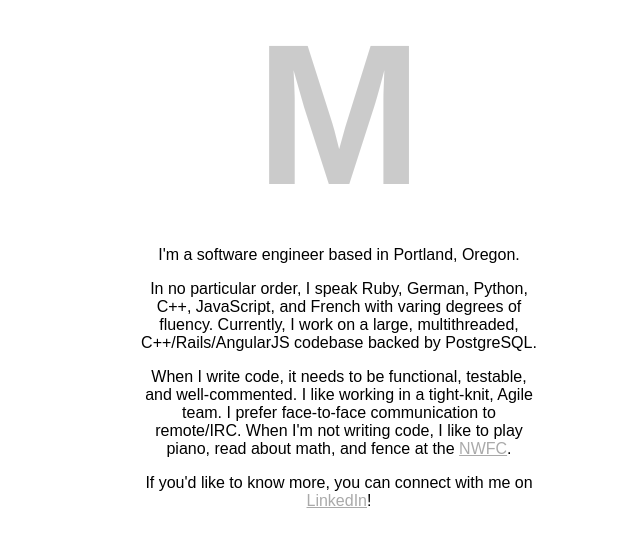
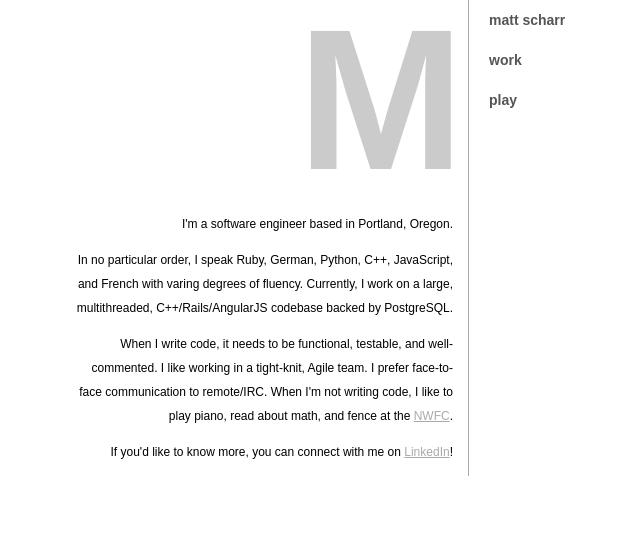
Before and after one commit to scharrma/mattscharr, a plain HTML site: page index.html in a window 1280 px wide. Shown: the whole page, without its empty margins (301-941 px from the left). Drawn offline with Linux system fonts and the light colour scheme.

Commit message:
styled temporary index page

```diff
--- a/index.css
+++ b/index.css
@@ -4,7 +4,6 @@ body {
 	padding: 0;
 
 	font-family: Arial, Helvetica, sans-serif;
-	text-align: center;
 	background: white;
 	color: black;
 }
@@ -13,32 +12,41 @@ a {
 	color: #aaa;
 }
 
-article {
+#container {
 	position: relative;
 	margin: 0 auto;
 	padding: 0;
-	max-width: 400px;
+	width: 540px;
 }
 
 section {
+	position: relative;
 	margin: 0;
-	padding: 0;
+	padding: 0 15px 0 0;
+	max-width: 384px;
+	border-right: solid 1px #aaa;
+	text-align: right;
+	float: left;
 }
 
-#splash {
-	font-weight: bold;
-	display: block;
-	cursor: pointer;
+p {
+	line-height: 24px;
+	font-size: 12px;
 }
 
-#splash h1 {
+#m {
 	position: relative;
-	display: inline-block;
-	margin: 0;
+	display: block;
+	margin: 0 0 0 225px;
 	padding: 0;
 	opacity: 0.2;
+	width: 170px;
+
 	text-decoration: none;
+	font-weight: bold;
 	font-size: 200px;
+	line-height: 200px;
+	color: black;
 
 	-moz-transition: all 1s ease;
 	-webkit-transition: all 1s ease;
@@ -46,13 +54,52 @@ section {
 	transition: all 1s ease;
 }
 
-#splash h1:hover {
+#m:hover {
 	opacity: 1.0;
 
 	-moz-transform: rotate(5deg);
 	-webkit-transform: rotate(5deg);
 	-o-transform: rotate(5deg);
 	transform: rotate(5deg);
+}
 
-	z-index: 1000;
+nav {
+	margin: 0;
+	padding: 0;
+	float: left;
 }
+
+nav ul {
+	margin: 0;
+	padding: 0;
+}
+
+nav ul li {
+	display: block;
+	margin: 0;
+	padding: 0 0 0 20px;
+	line-height: 40px;
+	font-size: 14px;
+	font-weight: bold;
+	color: #555;
+	text-decoration: none;
+	background: none;
+	cursor: pointer;
+
+	-moz-transition: background 1s linear;
+	-webkit-transition: background 1s linear;
+	-o-transition: background 1s linear;
+	transition: background 1s linear;
+}
+
+nav ul li a {
+	display: block;
+	width: 120px;
+	height: 40px;
+	text-decoration: none;
+	color: #555;
+}
+
+nav ul li:hover {
+	background: #ddd;
+}
--- a/index.html
+++ b/index.html
@@ -13,16 +13,21 @@
     <script src="index.js"></script>
   </head>
   <body>
-    <article>
-      <section id="splash">
+    <div id="container">
+      <section id="about">
         <h1 id="m">M</h1>
-      </section>
-      <section id="about">
         <p>I'm a software engineer based in Portland, Oregon.</p>
         <p>In no particular order, I speak Ruby, German, Python, C++, JavaScript, and French with varing degrees of fluency. Currently, I work on a large, multithreaded, C++/Rails/AngularJS codebase backed by PostgreSQL.</p>
         <p>When I write code, it needs to be functional, testable, and well-commented. I like working in a tight-knit, Agile team. I prefer face-to-face communication to remote/IRC. When I'm not writing code, I like to play piano, read about math, and fence at the <a target="_blank" href="http://nwfencing.org">NWFC</a>.</p>
         <p>If you'd like to know more, you can connect with me on <a target="_blank" href="https://www.linkedin.com/in/mattscharr">LinkedIn</a>!</p>
       </section>
-    </article>
+      <nav>
+        <ul>
+          <li><a href="#">matt scharr</a></li>
+          <li><a target="_blank" href="https://www.linkedin.com/in/mattscharr/">work</a></li>
+          <li><a target="_blank" href="https://github.com/scharrma/">play</a></li>
+        </ul>
+      </nav>
+    </div>
   </body>
 </html>
```
